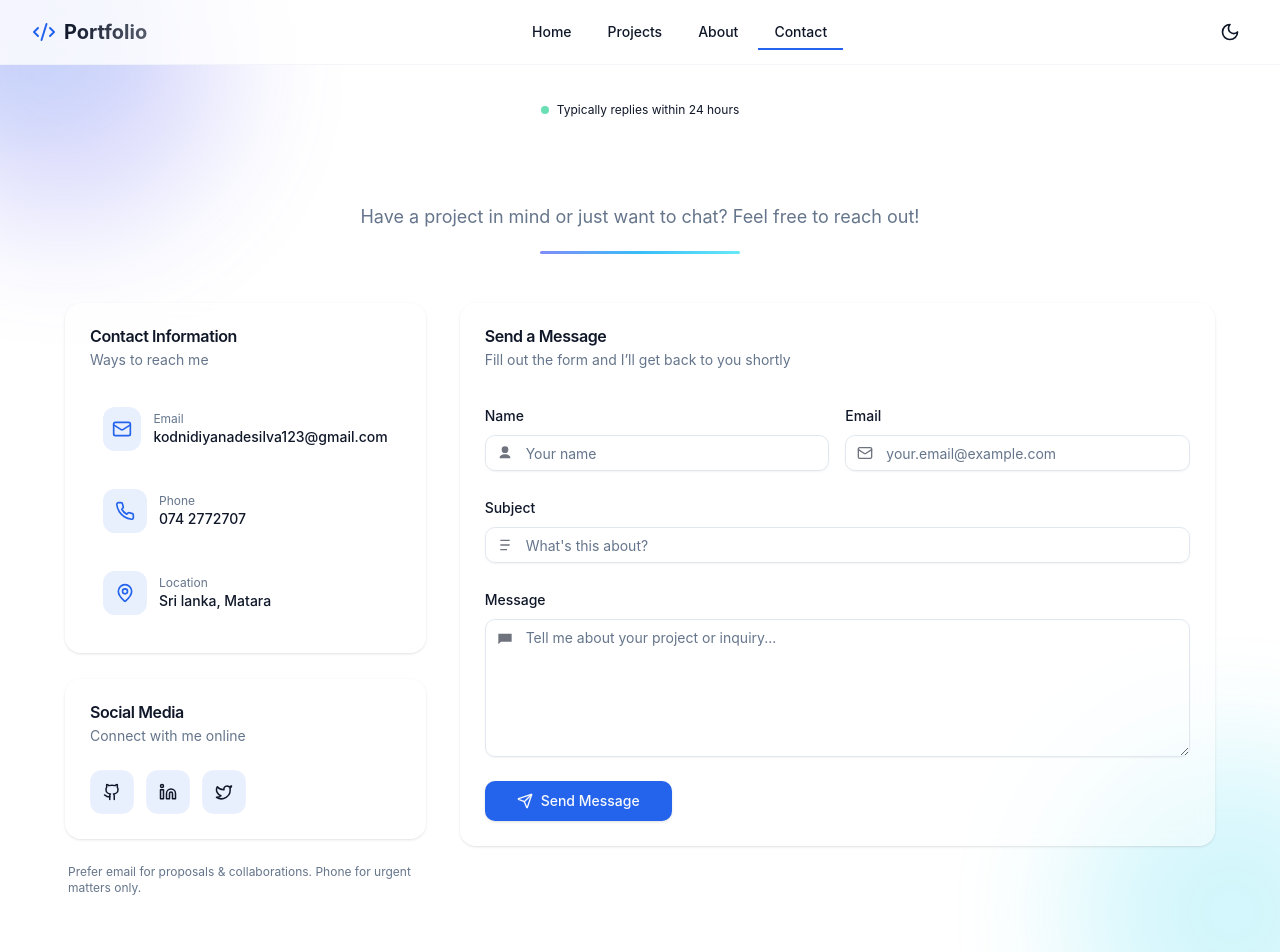
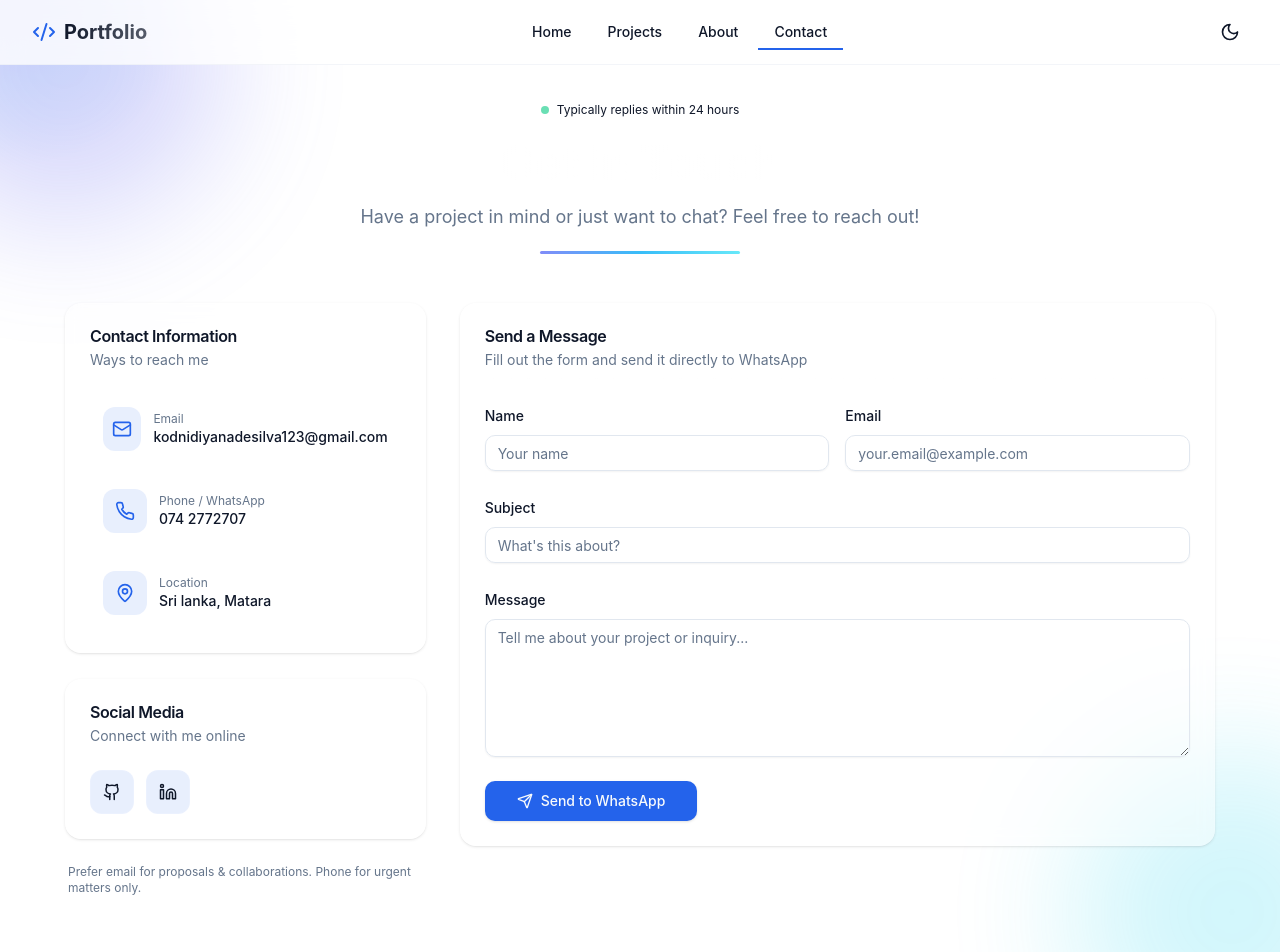
Before and after one commit to KodniDiyana/Portfolio, a React (Vite) app: page /contact in a window 1280 px wide. Shown: the top 952 px of the page. Built offline with nearby package versions, Linux system fonts and the light colour scheme.

Commit message:
Update contact links and WhatsApp message form

```diff
--- a/src/pages/Contact.tsx
+++ b/src/pages/Contact.tsx
@@ -1,6 +1,6 @@
 import { useEffect, useMemo, useRef, useState } from 'react';
 import { motion, useMotionValue, useSpring, useTransform } from 'framer-motion';
-import { Mail, MapPin, Phone, Send, Github, Linkedin, Twitter } from 'lucide-react';
+import { Mail, MapPin, Phone, Send, Github, Linkedin } from 'lucide-react';
 import { Card, CardContent, CardDescription, CardHeader, CardTitle } from '../components/ui/card';
 import { Input } from '../components/ui/input';
 import { Textarea } from '../components/ui/textarea';
@@ -8,20 +8,40 @@ import { Button } from '../components/ui/button';
 import { Label } from '../components/ui/label';
 import { useToast } from '../hooks/use-toast';
 
-/* ───────────────── Data (unchanged) ───────────────── */
 const contactInfo = [
-  { icon: Mail, label: 'Email', value: 'kodnidiyanadesilva123@gmail.com', href: 'mailto:kodnidiyanadesilva123@gmail.com' },
-  { icon: Phone, label: 'Phone', value: '074 2772707', href: 'tel:+94742772707' },
-  { icon: MapPin, label: 'Location', value: 'Sri lanka, Matara', href: '#' },
+  {
+    icon: Mail,
+    label: 'Email',
+    value: 'kodnidiyanadesilva123@gmail.com',
+    href: 'mailto:kodnidiyanadesilva123@gmail.com',
+  },
+  {
+    icon: Phone,
+    label: 'Phone / WhatsApp',
+    value: '074 2772707',
+    href: 'https://wa.me/94742772707',
+  },
+  {
+    icon: MapPin,
+    label: 'Location',
+    value: 'Sri lanka, Matara',
+    href: '#',
+  },
 ];
 
 const socialLinks = [
-  { icon: Github, label: 'GitHub', href: 'https://github.com' },
-  { icon: Linkedin, label: 'LinkedIn', href: 'https://linkedin.com' },
-  { icon: Twitter, label: 'Twitter', href: 'https://twitter.com' },
+  {
+    icon: Github,
+    label: 'GitHub',
+    href: 'https://github.com/KodniDiyana',
+  },
+  {
+    icon: Linkedin,
+    label: 'LinkedIn',
+    href: 'https://www.linkedin.com/in/kodni-diyana-651404382/',
+  },
 ];
 
-/* ───────────────── Cursor spotlight hook ───────────────── */
 function useCursorGlow() {
   const ref = useRef<HTMLDivElement | null>(null);
   const mx = useMotionValue(0);
@@ -32,11 +52,13 @@ function useCursorGlow() {
   useEffect(() => {
     const el = ref.current;
     if (!el) return;
+
     const onMove = (e: MouseEvent) => {
       const r = el.getBoundingClientRect();
       mx.set(e.clientX - r.left);
       my.set(e.clientY - r.top);
     };
+
     el.addEventListener('mousemove', onMove);
     return () => el.removeEventListener('mousemove', onMove);
   }, [mx, my]);
@@ -44,14 +66,15 @@ function useCursorGlow() {
   const background = useTransform([sx, sy], ([x, y]) =>
     `radial-gradient(280px 240px at ${x}px ${y}px, rgba(99,102,241,0.18), rgba(14,165,233,0.08) 35%, rgba(2,6,23,0) 70%)`
   );
+
   return { ref, style: { backgroundImage: background as unknown as string } };
 }
 
-/* ───────────────── Anim variants ───────────────── */
 const fadeUp = (d = 0) => ({
   initial: { opacity: 0, y: 18 },
   animate: { opacity: 1, y: 0, transition: { duration: 0.5, delay: d } },
 });
+
 const slideIn = (d = 0, x = 24) => ({
   initial: { opacity: 0, x },
   animate: { opacity: 1, x: 0, transition: { duration: 0.5, delay: d } },
@@ -60,24 +83,31 @@ const slideIn = (d = 0, x = 24) => ({
 export function Contact() {
   const { toast } = useToast();
 
-  const [formData, setFormData] = useState({ name: '', email: '', subject: '', message: '' });
-  const [errors, setErrors] = useState<{[k:string]: string}>({});
+  const [formData, setFormData] = useState({
+    name: '',
+    email: '',
+    subject: '',
+    message: '',
+  });
+
+  const [errors, setErrors] = useState<{ [k: string]: string }>({});
   const [isSubmitting, setIsSubmitting] = useState(false);
 
   const { ref: sceneRef, style: glowStyle } = useCursorGlow();
 
   const handleChange = (e: React.ChangeEvent<HTMLInputElement | HTMLTextAreaElement>) => {
-    setFormData(prev => ({ ...prev, [e.target.name]: e.target.value }));
-    setErrors(prev => ({ ...prev, [e.target.name]: '' }));
+    setFormData((prev) => ({ ...prev, [e.target.name]: e.target.value }));
+    setErrors((prev) => ({ ...prev, [e.target.name]: '' }));
   };
 
-  // lightweight validation
   const validate = () => {
-    const e: {[k:string]: string} = {};
+    const e: { [k: string]: string } = {};
+
     if (formData.name.trim().length < 2) e.name = 'Please enter at least 2 characters.';
     if (!/^[^\s@]+@[^\s@]+\.[^\s@]+$/.test(formData.email)) e.email = 'Enter a valid email address.';
     if (formData.subject.trim().length < 3) e.subject = 'Add a short subject.';
     if (formData.message.trim().length < 10) e.message = 'Tell me a bit more (10+ chars).';
+
     setErrors(e);
     return Object.keys(e).length === 0;
   };
@@ -87,53 +117,58 @@ export function Contact() {
     if (!validate()) return;
 
     setIsSubmitting(true);
-    await new Promise(r => setTimeout(r, 1500));
+
+    const whatsappMessage = `Hello Diyana,%0A%0AName: ${encodeURIComponent(formData.name)}%0AEmail: ${encodeURIComponent(formData.email)}%0ASubject: ${encodeURIComponent(formData.subject)}%0AMessage: ${encodeURIComponent(formData.message)}`;
+
+    window.open(`https://wa.me/94742772707?text=${whatsappMessage}`, '_blank');
 
     toast({
-      title: 'Message sent successfully!',
-      description: "Thank you for reaching out. I'll get back to you soon.",
+      title: 'Opening WhatsApp!',
+      description: 'Your message is ready to send on WhatsApp.',
     });
 
     setFormData({ name: '', email: '', subject: '', message: '' });
     setIsSubmitting(false);
   };
 
-  /* ───────────────── Decorative background ───────────────── */
-  const Background = useMemo(() => (
+  const Background = useMemo(
+    () => (
       <div className="pointer-events-none absolute inset-0">
-      {/* soft grid */}
         <div className="absolute inset-0 opacity-[0.06] bg-[linear-gradient(to_right,#fff_1px,transparent_1px),linear-gradient(to_bottom,#fff_1px,transparent_1px)] bg-[size:56px_56px]" />
-      {/* gradient orbs */}
         <div className="absolute -top-24 -left-24 h-80 w-80 rounded-full blur-3xl opacity-25 bg-indigo-500" />
         <div className="absolute -bottom-28 -right-28 h-80 w-80 rounded-full blur-3xl opacity-20 bg-cyan-400" />
       </div>
-  ), []);
+    ),
+    []
+  );
 
-  // glass + border wrapper
-  const shell = 'relative rounded-2xl p-[1px] bg-[linear-gradient(180deg,rgba(255,255,255,0.14),rgba(255,255,255,0.04))]';
-  const panel = 'rounded-2xl bg-background/60 backdrop-blur supports-[backdrop-filter]:bg-background/45 border border-white/10';
+  const shell =
+    'relative rounded-2xl p-[1px] bg-[linear-gradient(180deg,rgba(255,255,255,0.14),rgba(255,255,255,0.04))]';
+  const panel =
+    'rounded-2xl bg-background/60 backdrop-blur supports-[backdrop-filter]:bg-background/45 border border-white/10';
 
   return (
     <div className="min-h-screen pt-24 pb-16 px-4 sm:px-6 lg:px-8 relative overflow-hidden">
-      {/* interactive glow layer */}
       <motion.div ref={sceneRef} style={glowStyle as any} className="pointer-events-none absolute inset-0" />
       {Background}
 
       <div className="max-w-6xl mx-auto relative">
-        {/* header */}
         <motion.div {...fadeUp(0)} className="text-center mb-12">
           <div className="inline-flex items-center gap-2 px-3 py-1 rounded-full text-xs border border-white/10 bg-white/5 backdrop-blur mb-4">
             <span className="inline-block h-2 w-2 rounded-full bg-emerald-400 animate-pulse" />
             Typically replies within 24 hours
           </div>
+
           <h1 className="text-4xl sm:text-5xl font-extrabold tracking-tight mb-4">
             <span className="bg-clip-text text-transparent bg-gradient-to-r from-white to-white/70">
               Get In Touch
             </span>
           </h1>
+
           <p className="text-lg text-muted-foreground max-w-2xl mx-auto">
             Have a project in mind or just want to chat? Feel free to reach out!
           </p>
+
           <motion.div
             initial={{ width: 0, opacity: 0 }}
             whileInView={{ width: 200, opacity: 1 }}
@@ -143,20 +178,21 @@ export function Contact() {
         </motion.div>
 
         <div className="grid grid-cols-1 lg:grid-cols-3 gap-8">
-          {/* left column */}
           <motion.div {...slideIn(0.05, -24)} className="lg:col-span-1 space-y-6">
-            {/* contact info */}
             <div className={shell}>
               <Card className={panel}>
                 <CardHeader>
                   <CardTitle>Contact Information</CardTitle>
                   <CardDescription>Ways to reach me</CardDescription>
                 </CardHeader>
+
                 <CardContent className="space-y-3">
                   {contactInfo.map((item, i) => (
                     <motion.a
                       key={item.label}
                       href={item.href}
+                      target={item.href.startsWith('http') ? '_blank' : undefined}
+                      rel={item.href.startsWith('http') ? 'noopener noreferrer' : undefined}
                       initial={{ opacity: 0, x: -14 }}
                       animate={{ opacity: 1, x: 0 }}
                       transition={{ delay: 0.15 + i * 0.07 }}
@@ -165,6 +201,7 @@ export function Contact() {
                       <div className="w-11 h-11 rounded-xl bg-primary/10 flex items-center justify-center group-hover:bg-primary/20 transition-colors">
                         <item.icon className="w-5 h-5 text-primary" />
                       </div>
+
                       <div>
                         <div className="text-xs text-muted-foreground">{item.label}</div>
                         <div className="text-sm font-medium">{item.value}</div>
@@ -175,13 +212,13 @@ export function Contact() {
               </Card>
             </div>
 
-            {/* socials */}
             <div className={shell}>
               <Card className={panel}>
                 <CardHeader>
                   <CardTitle>Social Media</CardTitle>
                   <CardDescription>Connect with me online</CardDescription>
                 </CardHeader>
+
                 <CardContent>
                   <div className="flex gap-3">
                     {socialLinks.map((s, i) => (
@@ -192,7 +229,12 @@ export function Contact() {
                         rel="noopener noreferrer"
                         initial={{ opacity: 0, scale: 0.9 }}
                         animate={{ opacity: 1, scale: 1 }}
-                        transition={{ delay: 0.25 + i * 0.08, type: 'spring', stiffness: 260, damping: 18 }}
+                        transition={{
+                          delay: 0.25 + i * 0.08,
+                          type: 'spring',
+                          stiffness: 260,
+                          damping: 18,
+                        }}
                         whileHover={{ y: -2, rotate: -3 }}
                         whileTap={{ scale: 0.98 }}
                         aria-label={s.label}
@@ -206,7 +248,6 @@ export function Contact() {
               </Card>
             </div>
 
-            {/* mini note */}
             <motion.div
               initial={{ opacity: 0 }}
               animate={{ opacity: 1 }}
@@ -217,16 +258,14 @@ export function Contact() {
             </motion.div>
           </motion.div>
 
-          {/* right column – form */}
           <motion.div {...slideIn(0.12, 24)} className="lg:col-span-2">
             <div className={shell}>
               <Card className={panel}>
                 <CardHeader className="pb-2">
                   <CardTitle>Send a Message</CardTitle>
-                  <CardDescription>Fill out the form and I’ll get back to you shortly</CardDescription>
+                  <CardDescription>Fill out the form and send it directly to WhatsApp</CardDescription>
                 </CardHeader>
 
-                {/* slim divider with gradient */}
                 <div className="px-6">
                   <div className="h-px w-full bg-gradient-to-r from-transparent via-white/15 to-transparent" />
                 </div>
@@ -234,13 +273,8 @@ export function Contact() {
                 <CardContent className="pt-6">
                   <form onSubmit={handleSubmit} className="space-y-6">
                     <div className="grid grid-cols-1 sm:grid-cols-2 gap-4">
-                      {/* Name */}
                       <div className="space-y-2">
                         <Label htmlFor="name">Name</Label>
-                        <div className="relative">
-                          <div className="pointer-events-none absolute left-3 top-1/2 -translate-y-1/2 opacity-60">
-                            <svg width="16" height="16" viewBox="0 0 24 24" aria-hidden="true"><path fill="currentColor" d="M12 12a5 5 0 1 0-5-5a5 5 0 0 0 5 5m0 2c-4.33 0-8 2-8 5v1h16v-1c0-3-3.67-5-8-5"/></svg>
-                          </div>
                         <Input
                           id="name"
                           name="name"
@@ -248,22 +282,13 @@ export function Contact() {
                           value={formData.name}
                           onChange={handleChange}
                           required
-                            aria-invalid={!!errors.name}
-                            className={`pl-10 focus-visible:ring-2 focus-visible:ring-indigo-400/60 ${errors.name ? 'border-red-500/60' : ''}`}
+                          className={errors.name ? 'border-red-500/60' : ''}
                         />
-                        </div>
-                        {errors.name && (
-                          <p className="text-xs text-red-400" role="alert">{errors.name}</p>
-                        )}
+                        {errors.name && <p className="text-xs text-red-400">{errors.name}</p>}
                       </div>
 
-                      {/* Email */}
                       <div className="space-y-2">
                         <Label htmlFor="email">Email</Label>
-                        <div className="relative">
-                          <div className="pointer-events-none absolute left-3 top-1/2 -translate-y-1/2 opacity-60">
-                            <Mail className="w-4 h-4" />
-                          </div>
                         <Input
                           id="email"
                           name="email"
@@ -272,23 +297,14 @@ export function Contact() {
                           value={formData.email}
                           onChange={handleChange}
                           required
-                            aria-invalid={!!errors.email}
-                            className={`pl-10 focus-visible:ring-2 focus-visible:ring-indigo-400/60 ${errors.email ? 'border-red-500/60' : ''}`}
+                          className={errors.email ? 'border-red-500/60' : ''}
                         />
-                        </div>
-                        {errors.email && (
-                          <p className="text-xs text-red-400" role="alert">{errors.email}</p>
-                        )}
+                        {errors.email && <p className="text-xs text-red-400">{errors.email}</p>}
                       </div>
                     </div>
 
-                    {/* Subject */}
                     <div className="space-y-2">
                       <Label htmlFor="subject">Subject</Label>
-                      <div className="relative">
-                        <div className="pointer-events-none absolute left-3 top-1/2 -translate-y-1/2 opacity-60">
-                          <svg width="16" height="16" viewBox="0 0 24 24" aria-hidden="true"><path fill="currentColor" d="M5 4h14v2H5zm0 7h14v2H5zm0 7h10v2H5z"/></svg>
-                        </div>
                       <Input
                         id="subject"
                         name="subject"
@@ -296,22 +312,13 @@ export function Contact() {
                         value={formData.subject}
                         onChange={handleChange}
                         required
-                          aria-invalid={!!errors.subject}
-                          className={`pl-10 focus-visible:ring-2 focus-visible:ring-indigo-400/60 ${errors.subject ? 'border-red-500/60' : ''}`}
+                        className={errors.subject ? 'border-red-500/60' : ''}
                       />
-                      </div>
-                      {errors.subject && (
-                        <p className="text-xs text-red-400" role="alert">{errors.subject}</p>
-                      )}
+                      {errors.subject && <p className="text-xs text-red-400">{errors.subject}</p>}
                     </div>
 
-                    {/* Message */}
                     <div className="space-y-2">
                       <Label htmlFor="message">Message</Label>
-                      <div className="relative">
-                        <div className="pointer-events-none absolute left-3 top-3 opacity-60">
-                          <svg width="16" height="16" viewBox="0 0 24 24" aria-hidden="true"><path fill="currentColor" d="M2 4h20v12H6l-4 4z"/></svg>
-                        </div>
                       <Textarea
                         id="message"
                         name="message"
@@ -320,43 +327,14 @@ export function Contact() {
                         value={formData.message}
                         onChange={handleChange}
                         required
-                          aria-invalid={!!errors.message}
-                          className={`pl-10 focus-visible:ring-2 focus-visible:ring-indigo-400/60 ${errors.message ? 'border-red-500/60' : ''}`}
+                        className={errors.message ? 'border-red-500/60' : ''}
                       />
-                      </div>
-                      {errors.message && (
-                        <p className="text-xs text-red-400" role="alert">{errors.message}</p>
-                      )}
+                      {errors.message && <p className="text-xs text-red-400">{errors.message}</p>}
                     </div>
 
-                    {/* Submit */}
-                    <Button
-                      type="submit"
-                      size="lg"
-                      disabled={isSubmitting}
-                      className="w-full sm:w-auto relative overflow-hidden group"
-                    >
-                      {/* shimmer */}
-                      <span className="pointer-events-none absolute inset-0 opacity-0 group-hover:opacity-100 transition-opacity">
-                        <span className="absolute -inset-1 bg-gradient-to-r from-indigo-400/0 via-indigo-400/30 to-indigo-400/0 blur-sm [mask-image:linear-gradient(90deg,transparent,white,transparent)] animate-[shimmer_2s_infinite]" />
-                      </span>
-
-                      {isSubmitting ? (
-                        <>
-                          <motion.div
-                            animate={{ rotate: 360 }}
-                            transition={{ duration: 1, repeat: Infinity, ease: 'linear' }}
-                          >
+                    <Button type="submit" size="lg" disabled={isSubmitting} className="w-full sm:w-auto">
                       <Send className="w-4 h-4 mr-2" />
-                          </motion.div>
-                          Sending...
-                        </>
-                      ) : (
-                        <>
-                          <Send className="w-4 h-4 mr-2" />
-                          Send Message
-                        </>
-                      )}
+                      Send to WhatsApp
                     </Button>
                   </form>
                 </CardContent>
@@ -365,15 +343,6 @@ export function Contact() {
           </motion.div>
         </div>
       </div>
-
-      {/* keyframes */}
-      <style>{`
-        @keyframes shimmer {
-          0% { transform: translateX(-100%); }
-          50% { transform: translateX(100%); }
-          100% { transform: translateX(100%); }
-        }
-      `}</style>
     </div>
   );
 }
```
Also changed, not shown: src/pages/Home.tsx (+5 -6 lines). Lines whose indentation alone changed are shown as unchanged.
